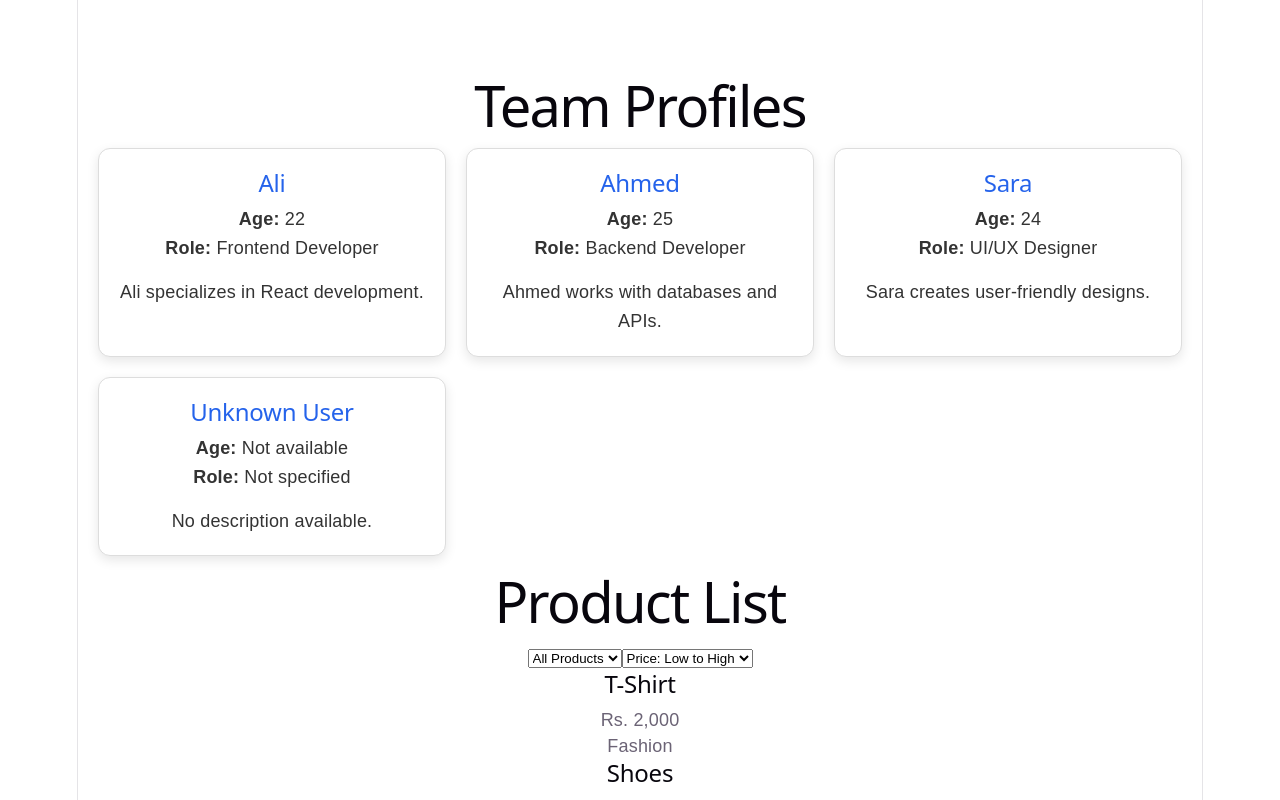
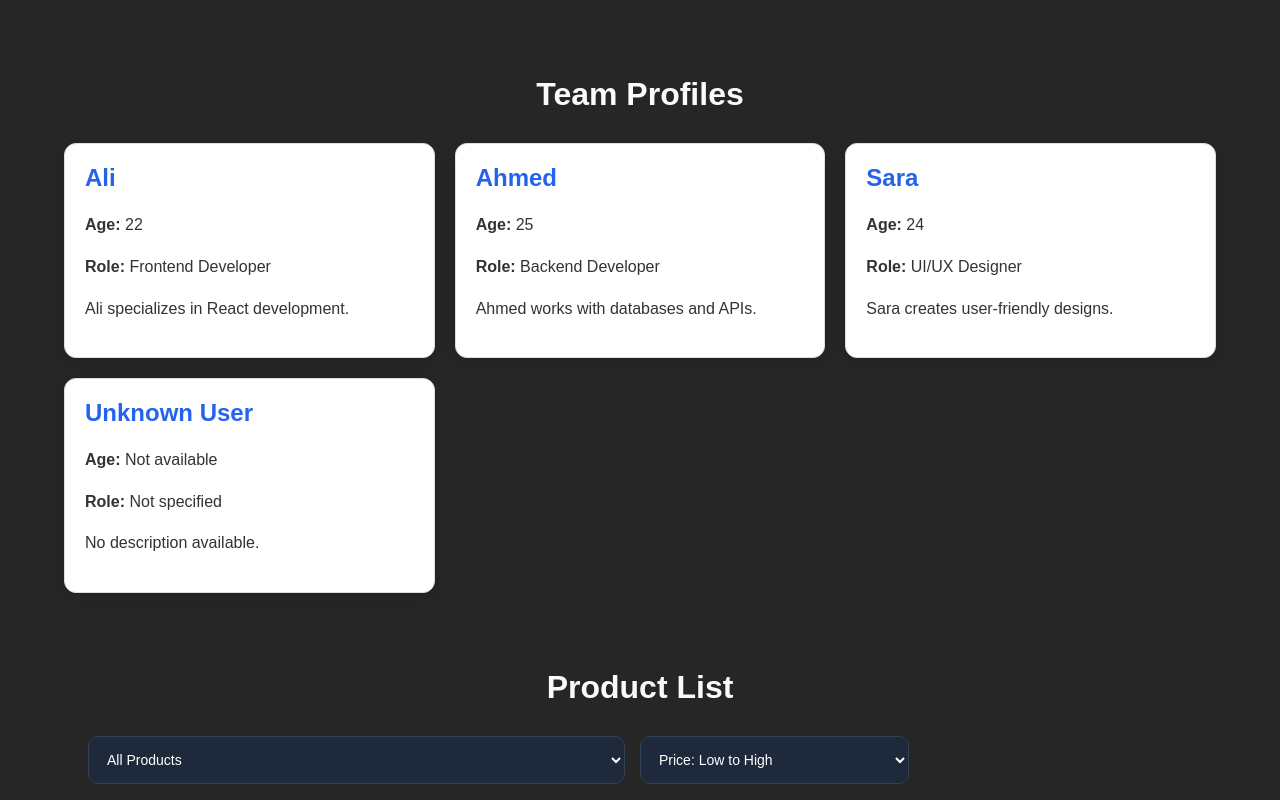
Before and after one commit to chharisali1304-pixel/ReactAPP, a React (Vite) app in the folder my-react-app/: page / in a window 1280 px wide. Shown: the top 800 px of the page. Built offline with nearby package versions, Linux system fonts and the light colour scheme.

Commit message:
Refactor App component and enhance styling for better UI/UX

```diff
--- a/my-react-app/src/App.css
+++ b/my-react-app/src/App.css
@@ -62,3 +62,237 @@
     padding: 16px;
   }
 }
+
+:root {
+  font-family: Inter, system-ui, sans-serif;
+  color: #f8fafc;
+  background: #262627;
+}
+
+* {
+  box-sizing: border-box;
+}
+
+body {
+  margin: 0;
+  display: block;
+  min-width: 320px;
+  min-height: 100vh;
+}
+
+#root {
+  width: 100%;
+  max-width: none;
+  margin: 0;
+  padding: 0;
+  text-align: left;
+}
+
+.container {
+  max-width: 1200px;
+  margin: 0 auto;
+  padding: 55px 24px;
+}
+
+.page-header {
+  margin-bottom: 35px;
+}
+
+.eyebrow {
+  color: #22d3ee;
+  font-size: 12px;
+  font-weight: 700;
+  letter-spacing: 2px;
+}
+
+.page-header h1 {
+  font-size: clamp(32px, 5vw, 48px);
+  margin: 10px 0;
+}
+
+.page-header p {
+  color: #94a3b8;
+}
+
+.toolbar {
+  display: grid;
+  grid-template-columns: 2fr 1fr 1fr;
+  gap: 15px;
+  margin-bottom: 24px;
+}
+
+.toolbar input,
+.toolbar select {
+  width: 100%;
+  padding: 14px;
+  border: 1px solid #334155;
+  border-radius: 10px;
+  background: #1e293b;
+  color: white;
+  font-size: 14px;
+  min-width: 0;
+}
+
+.toolbar input:focus,
+.toolbar select:focus {
+  outline: 2px solid #22d3ee;
+  outline-offset: 2px;
+}
+
+.results-count {
+  margin-bottom: 18px;
+  color: #94a3b8;
+  font-size: 14px;
+}
+
+.product-grid {
+  display: grid;
+  grid-template-columns: repeat(3, minmax(0, 1fr));
+  gap: 24px;
+}
+
+.product-card {
+  background: #1e293b;
+  border: 1px solid #334155;
+  border-radius: 16px;
+  overflow: hidden;
+  text-align: center;
+  transition: transform 0.2s, border-color 0.2s;
+}
+
+.product-card:hover {
+  transform: translateY(-4px);
+  border-color: #22d3ee;
+}
+
+.product-image {
+  height: 170px;
+  display: flex;
+  align-items: center;
+  justify-content: center;
+  background: linear-gradient(135deg, #334155, #17233b);
+  font-size: 65px;
+}
+
+.product-info {
+  padding: 22px;
+}
+
+.category-badge {
+  display: inline-block;
+  padding: 5px 10px;
+  background: #164e63;
+  border-radius: 20px;
+  color: #67e8f9;
+  font-size: 12px;
+}
+
+.product-info h3 {
+  font-size: 22px;
+  margin: 15px 0 8px;
+}
+
+.price {
+  font-size: 20px;
+  font-weight: 700;
+  color: #22d3ee;
+  margin-bottom: 20px;
+}
+
+.select-button,
+.selected-button {
+  width: 100%;
+  padding: 12px;
+  border: none;
+  border-radius: 9px;
+  cursor: pointer;
+  font-weight: 600;
+}
+
+.select-button {
+  background: #0891b2;
+  color: white;
+}
+
+.select-button:hover {
+  background: #0e7490;
+}
+
+.selected-button {
+  background: #065f46;
+  color: #d1fae5;
+}
+
+.selected-panel {
+  margin-top: 35px;
+  padding: 24px;
+  background: #1e293b;
+  border: 1px solid #22d3ee;
+  border-radius: 14px;
+  display: flex;
+  justify-content: space-between;
+  align-items: center;
+  gap: 20px;
+}
+
+.selected-panel h2 {
+  margin: 10px 0 5px;
+}
+
+.selected-panel p {
+  color: #22d3ee;
+}
+
+.selected-panel button {
+  padding: 12px 20px;
+  background: #334155;
+  border: none;
+  border-radius: 8px;
+  color: white;
+  cursor: pointer;
+}
+
+.empty-state {
+  padding: 40px 20px;
+  text-align: center;
+  color: #94a3b8;
+}
+
+button:focus-visible {
+  outline: 2px solid #67e8f9;
+  outline-offset: 3px;
+}
+
+@media (max-width: 900px) {
+  .product-grid {
+    grid-template-columns: repeat(2, minmax(0, 1fr));
+  }
+
+  .toolbar {
+    grid-template-columns: 1fr 1fr;
+  }
+
+  .toolbar input {
+    grid-column: 1 / -1;
+  }
+}
+
+@media (max-width: 550px) {
+  .container {
+    padding: 30px 16px;
+  }
+
+  .product-grid,
+  .toolbar {
+    grid-template-columns: 1fr;
+  }
+
+  .toolbar input {
+    grid-column: auto;
+  }
+
+  .selected-panel {
+    flex-direction: column;
+    align-items: stretch;
+  }
+}
--- a/my-react-app/src/App.jsx
+++ b/my-react-app/src/App.jsx
@@ -14,6 +14,21 @@ const products = [
   { id: 5, name: "Headphones", price: 8000, category: "Electronics" },
 ];
 
+
+
+// Child component
+function ProductCard({ product, onSelect }) {
+  return (
+    <div>
+      <h3>{product.name}</h3>
+      <p>Price: ${product.price}</p>
+
+      <button onClick={() => onSelect(product)}>
+        Select Product
+      </button>
+    </div>
+  );
+}
  function App() {
 
   const [category, setCategory] = useState("All");
@@ -28,6 +43,14 @@ function App() {
         ? a.price - b.price
         : b.price - a.price
     );
+
+  const [selectedProduct, setSelectedProduct] =
+    useState(null);
+
+  function handleSelectProduct(product) {
+    setSelectedProduct(product);
+  }
+
    return (
     <div className="container">
       <h1>Team Profiles</h1>
@@ -59,9 +82,10 @@ function App() {
 
 
 
+<div className="container">
   <h1>Product List</h1>
 
-      <div className="controls">
+  <div className="toolbar">
     <select
       value={category}
       onChange={(e) => setCategory(e.target.value)}
@@ -84,11 +108,17 @@ function App() {
     {filteredProducts.map((product) => (
       <div className="product-card" key={product.id}>
         <h2>{product.name}</h2>
-            <p>Rs. {product.price.toLocaleString()}</p>
-            <p>{product.category}</p>
+        <p>Rs. {product.price.toLocaleString("en-PK")}</p>
+        <span>{product.category}</span>
+ <br></br>
+        <button onClick={() => handleSelectProduct(product)}>
+         Select Product
+        </button>
       </div>
     ))}
   </div>
+</div>
+
     </div>
   );
 }
--- a/my-react-app/src/index.css
+++ b/my-react-app/src/index.css
@@ -1,111 +1,13 @@
-:root {
-  --text: #6b6375;
-  --text-h: #08060d;
-  --bg: #fff;
-  --border: #e5e4e7;
-  --code-bg: #f4f3ec;
-  --accent: #aa3bff;
-  --accent-bg: rgba(170, 59, 255, 0.1);
-  --accent-border: rgba(170, 59, 255, 0.5);
-  --social-bg: rgba(244, 243, 236, 0.5);
-  --shadow:
-    rgba(0, 0, 0, 0.1) 0 10px 15px -3px, rgba(0, 0, 0, 0.05) 0 4px 6px -2px;
-
-  --sans: system-ui, 'Segoe UI', Roboto, sans-serif;
-  --heading: system-ui, 'Segoe UI', Roboto, sans-serif;
-  --mono: ui-monospace, Consolas, monospace;
-
-  font: 18px/145% var(--sans);
-  letter-spacing: 0.18px;
-  color-scheme: light dark;
-  color: var(--text);
-  background: var(--bg);
-  font-synthesis: none;
-  text-rendering: optimizeLegibility;
-  -webkit-font-smoothing: antialiased;
-  -moz-osx-font-smoothing: grayscale;
-
-  @media (max-width: 1024px) {
-    font-size: 16px;
-  }
-}
-
-@media (prefers-color-scheme: dark) {
-  :root {
-    --text: #9ca3af;
-    --text-h: #f3f4f6;
-    --bg: #16171d;
-    --border: #2e303a;
-    --code-bg: #1f2028;
-    --accent: #c084fc;
-    --accent-bg: rgba(192, 132, 252, 0.15);
-    --accent-border: rgba(192, 132, 252, 0.5);
-    --social-bg: rgba(47, 48, 58, 0.5);
-    --shadow:
-      rgba(0, 0, 0, 0.4) 0 10px 15px -3px, rgba(0, 0, 0, 0.25) 0 4px 6px -2px;
-  }
-
-  #social .button-icon {
-    filter: invert(1) brightness(2);
-  }
+html {
+  background: #efeff1;
 }
 
 body {
   margin: 0;
 }
 
-#root {
-  width: 1126px;
-  max-width: 100%;
-  margin: 0 auto;
-  text-align: center;
-  border-inline: 1px solid var(--border);
-  min-height: 100svh;
-  display: flex;
-  flex-direction: column;
-  box-sizing: border-box;
+button,
+input,
+select {
+  font: inherit;
 }
-
-h1,
-h2 {
-  font-family: var(--heading);
-  font-weight: 500;
-  color: var(--text-h);
-}
-
-h1 {
-  font-size: 56px;
-  letter-spacing: -1.68px;
-  margin: 32px 0;
-  @media (max-width: 1024px) {
-    font-size: 36px;
-    margin: 20px 0;
-  }
-}
-h2 {
-  font-size: 24px;
-  line-height: 118%;
-  letter-spacing: -0.24px;
-  margin: 0 0 8px;
-  @media (max-width: 1024px) {
-    font-size: 20px;
-  }
-}
-p {
-  margin: 0;
-}
-
-code,
-.counter {
-  font-family: var(--mono);
-  display: inline-flex;
-  border-radius: 4px;
-  color: var(--text-h);
-}
-
-code {
-  font-size: 15px;
-  line-height: 135%;
-  padding: 4px 8px;
-  background: var(--code-bg);
-}
```
Lines whose indentation alone changed are shown as unchanged.
